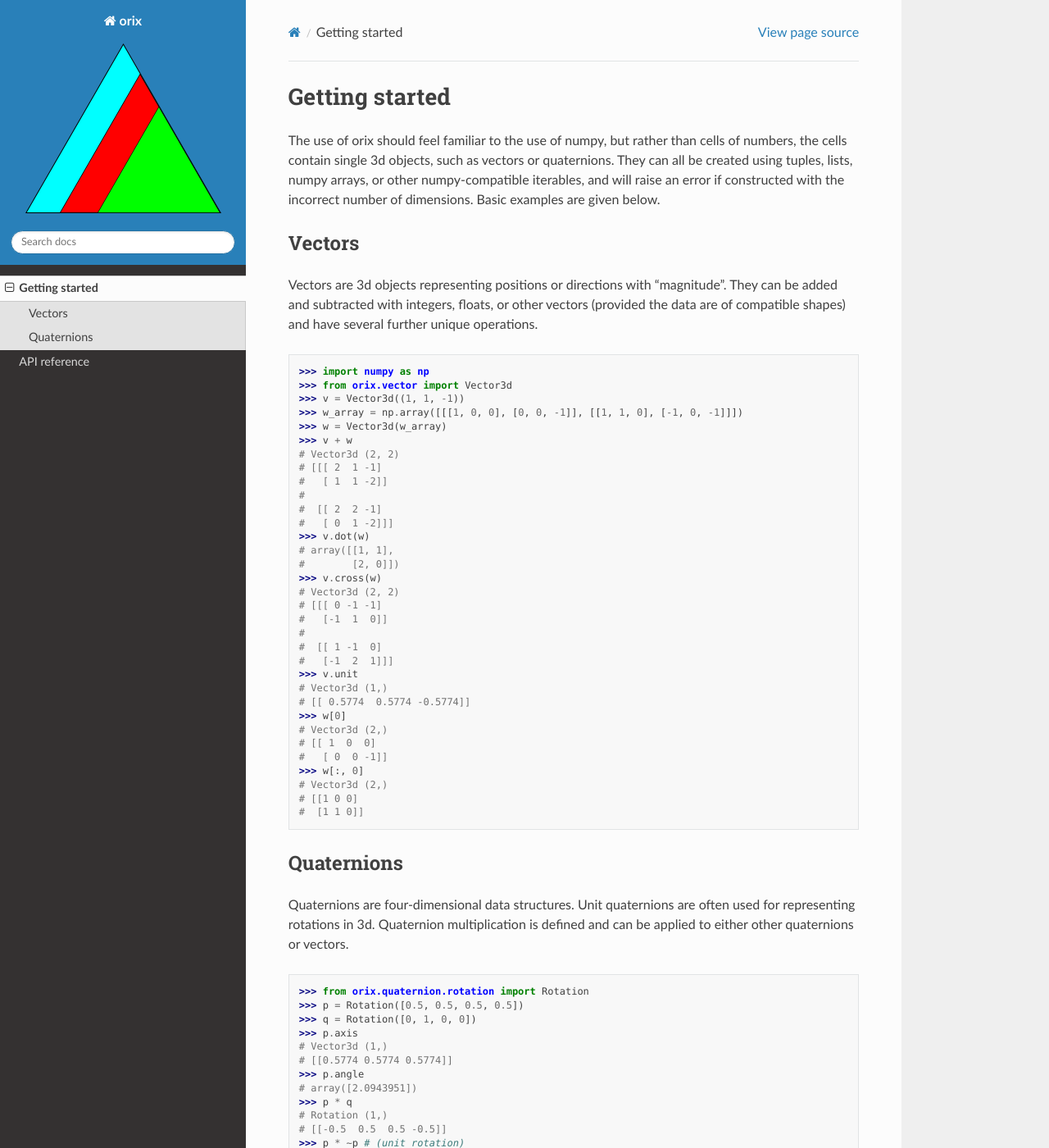
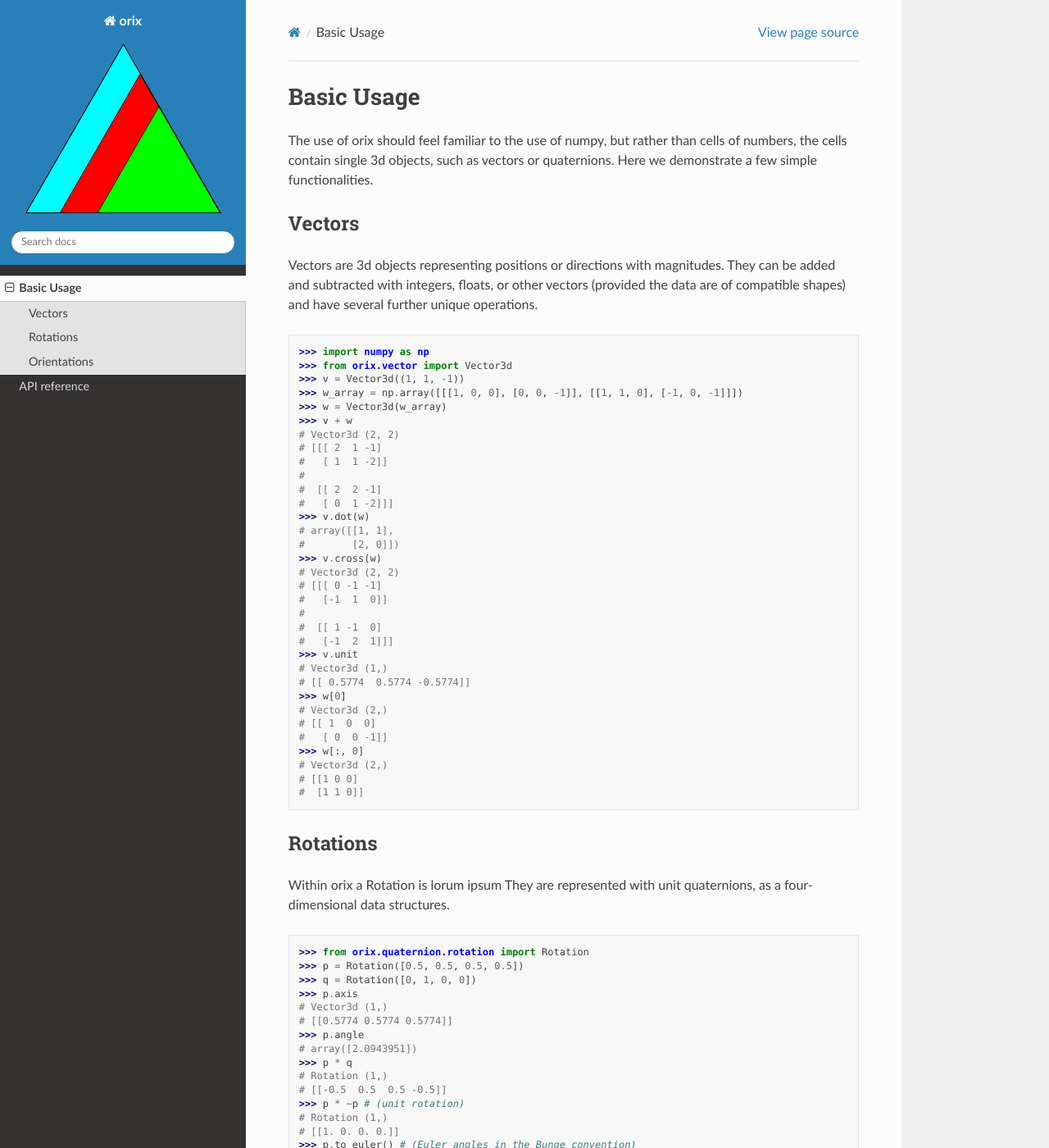
Before and after one commit to pyxem/orix, a Sphinx documentation site: the page built from doc/basic_usage.rst, in a window 1280 px wide and 1400 px high. Shown: the whole window at 82% size. Built offline with Sphinx 7.4.7 and the Read the Docs theme 2.0.0, drawn with Linux system fonts in a browser that asks for light colours; some of the changed text lies outside the part shown.

Commit message:
[docs, wip] setting up headings for basic_usage.rst

```diff
--- a/doc/basic_usage.rst
+++ b/doc/basic_usage.rst
@@ -1,18 +1,15 @@
-Getting started
----------------
+Basic Usage
+-----------
 
 The use of orix should feel familiar to the use of numpy, but rather
 than cells of numbers, the cells contain single 3d objects, such as
-vectors or quaternions. They can all be created using tuples, lists,
-numpy arrays, or other numpy-compatible iterables, and will raise an
-error if constructed with the incorrect number of dimensions. Basic
-examples are given below.
+vectors or quaternions. Here we demonstrate a few simple functionalities.
 
 Vectors
 ~~~~~~~
 
 Vectors are 3d objects representing positions or directions with
-"magnitude". They can be added and subtracted with integers, floats, or
+magnitudes. They can be added and subtracted with integers, floats, or
 other vectors (provided the data are of compatible shapes) and have
 several further unique operations.
 
@@ -53,12 +50,11 @@ several further unique operations.
     #  [1 1 0]]
 
 
-Quaternions
-~~~~~~~~~~~
+Rotations
+~~~~~~~~~
 
-Quaternions are four-dimensional data structures. Unit quaternions are
-often used for representing rotations in 3d. Quaternion multiplication
-is defined and can be applied to either other quaternions or vectors.
+Within orix a Rotation is lorum ipsum
+They are represented with unit quaternions, as a four-dimensional data structures.
 
 .. code:: python
 
@@ -78,3 +74,9 @@ is defined and can be applied to either other quaternions or vectors.
     # [[1. 0. 0. 0.]]
     >>> p.to_euler() # (Euler angles in the Bunge convention)
     # array([[1.57079633, 1.57079633, 0.        ]])
+
+Orientations
+~~~~~~~~~~~~
+
+An Orientation is lorum ipsum. From a coding perspective this means they inherit
+from . Some examples of functionality unique to Orientations is presented below.
```
